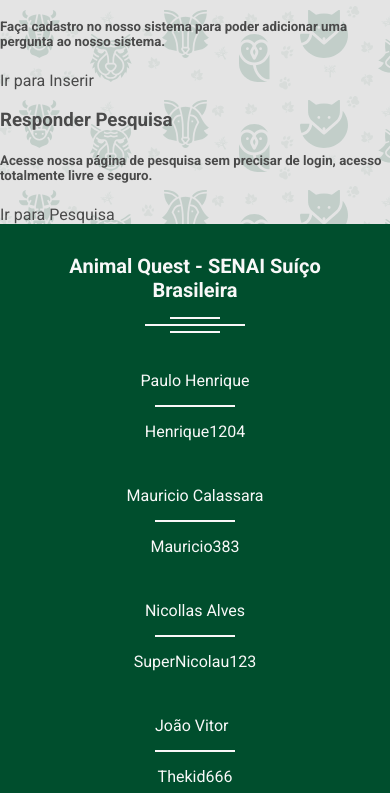
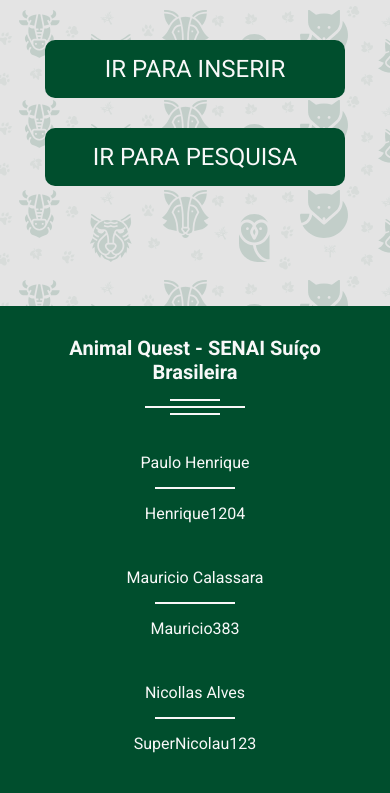
Before and after one commit to mauricio383/Animal-Quest, a plain HTML site: page index.html in a window 390 px wide. Shown: the part 178-971 px from the top of the page. Drawn offline with Linux system fonts and the light colour scheme.

Commit message:
Estilizar cards home - index.html

```diff
--- a/css/estilo.css
+++ b/css/estilo.css
@@ -51,6 +51,10 @@
     text-align: center;
     font-size: 36px;
     text-transform: uppercase;
+}
+
+header img {
+    height: 48px;
 }
 
 header nav {
@@ -152,7 +156,7 @@
     margin: 0 auto;
 }
 
-.titulo-container h1 {
+.titulo-container h1, .titulo-container h2 {
     margin-bottom: 22px;
     font-size: 24px;
     font-weight: bold;
--- /dev/null
+++ b/css/home.css
@@ -0,0 +1,69 @@
+/* Cards */
+.cards {
+    max-width: 740px;
+    padding: 120px 20px;
+    margin: 0 auto;
+    display: flex;
+    align-items: center;
+    justify-content: space-between;
+}
+
+.cards .card {
+    max-width: 340px;
+    padding: 30px;
+    border: 2px solid;
+    border-radius: 10px;
+    color: #004E2D;
+    background-color: #F8F8F8;
+}
+
+.cards .card + .card {
+    margin-left: 20px;
+}
+
+.cards .card p {
+    margin-top: 30px;
+    font-size: 16px;
+    line-height: 1.3em;
+    text-align: center;
+    color: #4A4A4A;
+}
+
+.cards .card .btn {
+    width: 200px;
+    border-radius: 10px;
+    margin-top: 30px;
+}
+
+@media only screen and (max-width: 739px) {
+    .cards {
+        max-width: 300px;
+        padding: 120px 0;
+        flex-direction: column;
+        justify-content: center;
+    }
+
+    .cards .card + .card {
+        margin-top: 30px;
+        margin-left: 0;
+    }
+
+    .cards .card {
+        width: 300px;
+        padding: 0;
+        border: none;
+        background-color: transparent;
+    }
+
+    .cards .card .titulo-container, .cards .card p{
+        display: none;
+    }
+
+    .cards .card .btn {
+        width: 100%;
+        padding: 15px 30px;
+        border: none;
+        margin-top: 0;
+        font-size: 24px;
+    }
+}
--- a/animal-quest.html
+++ b/index.html
@@ -7,34 +7,37 @@
     <link href="https://fonts.googleapis.com/css2?family=Roboto:wght@400;700&display=swap" rel="stylesheet">
     <!-- CSS -->
     <link rel="stylesheet" href="css/estilo.css">
-    <link rel="stylesheet" href="css/animal-quest.css">
-    <title>Animal Quest - Inserir Pergunta</title>
+    <link rel="stylesheet" href="css/home.css">
+    <title>Animal Quest - Home</title>
 </head>
 <body>
     <header>
-        <h1>Animal <img src="">Quest</h1>
+        <h1><img src="img/logo.svg" alt="Animal Quest"></h1>
     </header>
 
-    <section type="text" name="adicionar-pergunta">
-        <h3>Adicionar Pergunta</h3>
-        <h5>Faça cadastro no nosso sistema para poder adicionar uma pergunta ao nosso sistema.</h5>
-        <nav>
-            <ul>
-                <li><a href="inserir.html">Ir para Inserir</a></li>
-            </ul>
-        </nav>
+    <section class="cards">
+        <div class="card">
+            <div class="titulo-container">
+                <h2>Adicionar Pergunta</h2>
+                <span class="ornamento"></span>
+            </div>
+
+            <p>Faça cadastro no nosso sistema para poder adicionar uma pergunta ao nosso sistema.</p>
+
+            <a href="inserir.html" class="btn">Ir para Inserir</a>
+        </div>
+
+        <div class="card">
+            <div class="titulo-container">
+                <h1>Responder Pesquisa</h1>
+                <span class="ornamento"></span>
+            </div>
+
+            <p>Acesse nossa página de pesquisa sem precisar de login, acesso totalmente livre e seguro.</p>
+
+            <a href="Pesquisa.html" class="btn">Ir para Pesquisa</a>
+        </div>
     </section>
-
-    <section type="text" name="adicionar-pergunta">
-        <h3>Responder Pesquisa</h3>
-        <h5>Acesse nossa página de pesquisa sem precisar de login, acesso totalmente livre e seguro.</h5>
-        <nav>
-            <ul>
-                <li><a href="Pesquisa.html">Ir para Pesquisa</a></li>
-            </ul>
-        </nav>
-    </section>
-
 
     <footer>
         <div class="titulo-container">
```
Also changed, not shown: Bem-vindo.html (deleted, +0 -45 lines), css/Bem-vindo.css (deleted), css/animal-quest.css (deleted), img/logo.svg (added).
